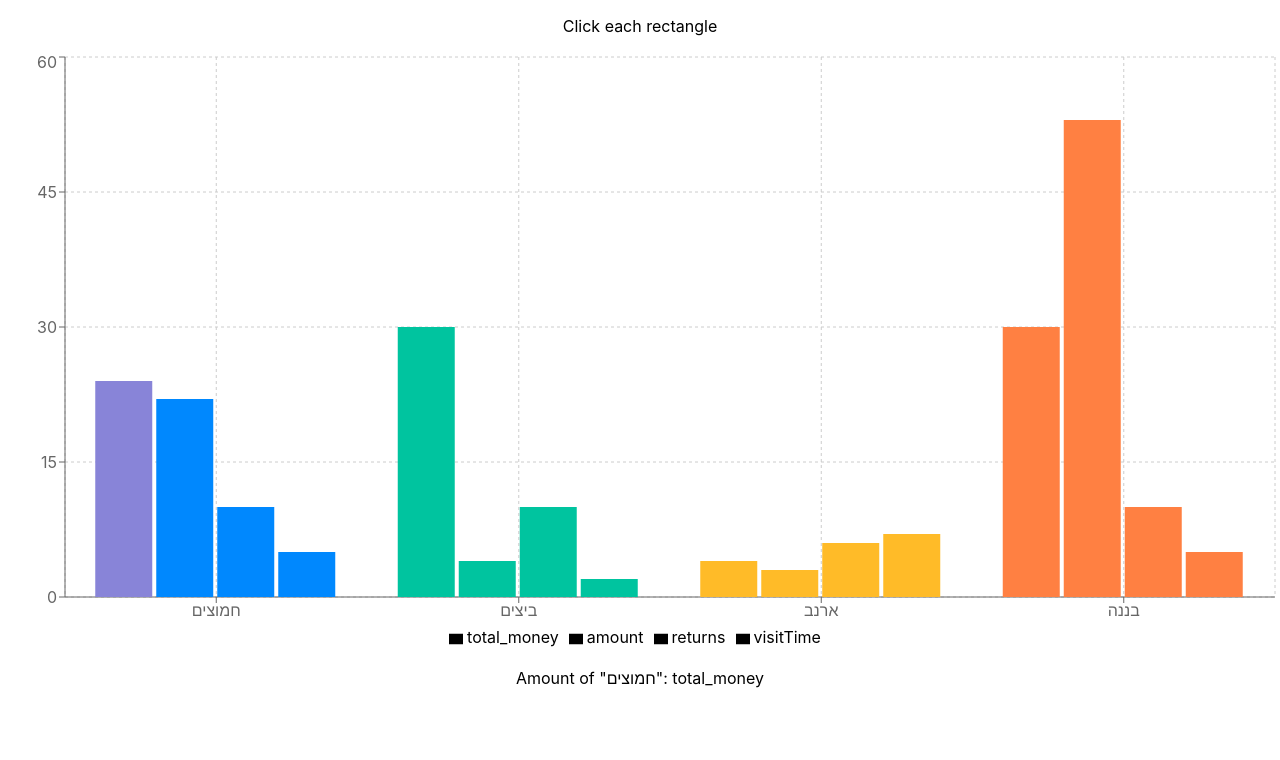
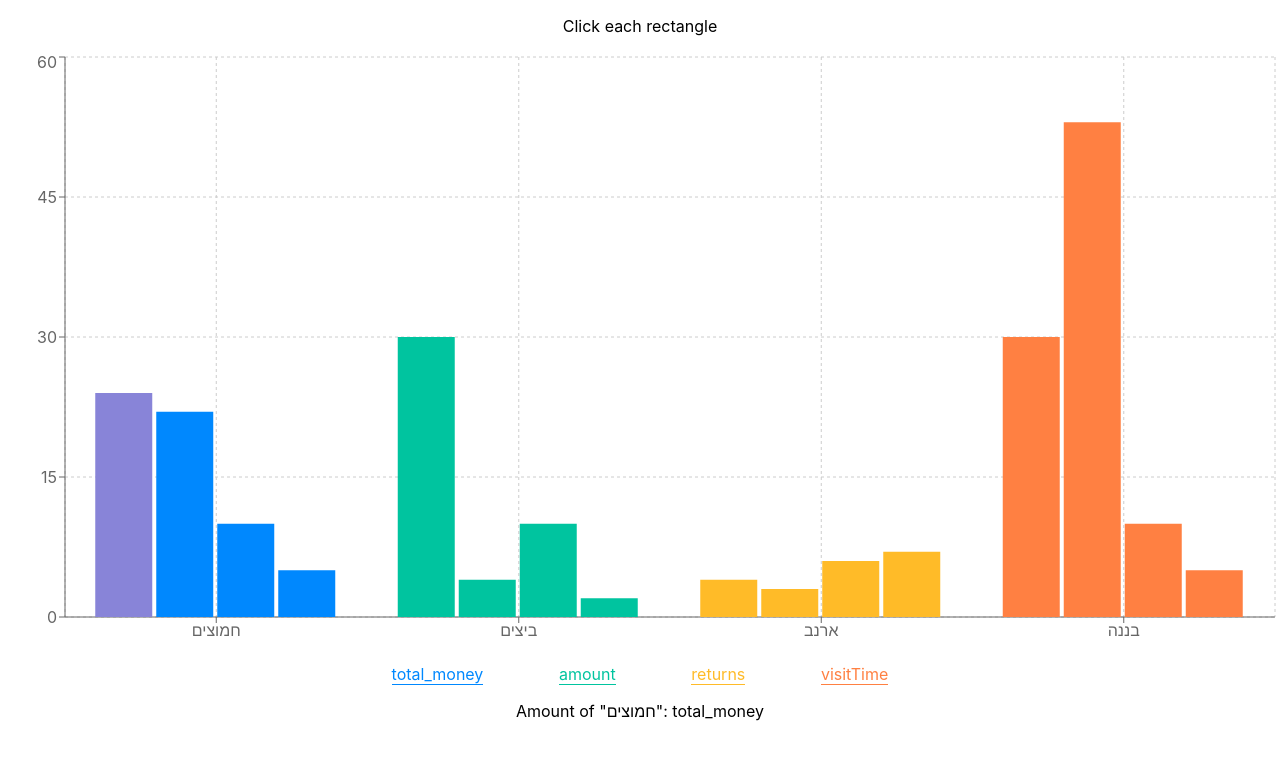
Before and after one commit to Galzooz1/yotam-charts, a React (Vite) app: page / in a window 1280 px wide. Shown: the top 760 px of the page. Built offline with nearby package versions, Linux system fonts and the light colour scheme.

Commit message:
legend-colors

```diff
--- a/src/graph/charts.tsx
+++ b/src/graph/charts.tsx
@@ -43,14 +43,14 @@ const Charts: React.FC<ChartsProps> = () => {
     );
 
     const changeGraph = (e: any) => {
-        let buttonData: any = e.value;
+        let buttonData: any = e;
         let tempData: any = data;
-        let changeKeys: any = keys;
+        let changeKeys: any = { ...keys };
         console.log(changeKeys)
-        if(changeKeys.keyStatus[buttonData]) {
+        if (changeKeys.keyStatus[buttonData]) {
             changeKeys.keyStatus[buttonData] = false;
             changeKeys.key.splice(changeKeys.key.indexOf(buttonData), 1)
-        }else {
+        } else {
             changeKeys.keyStatus[buttonData] = true;
             changeKeys.key.push(buttonData);
         }
@@ -67,7 +67,6 @@ const Charts: React.FC<ChartsProps> = () => {
                     <XAxis dataKey="name" />
                     <YAxis />
                     <Tooltip />
-                    <Legend onClick={changeGraph} />
                     {keys.key.map((item: any, dataIndex: any) => {
                         return (
                             <Bar key={item} dataKey={item}>
@@ -86,6 +85,13 @@ const Charts: React.FC<ChartsProps> = () => {
                     })}
                 </BarChart>
             </ResponsiveContainer>
+            <div style={{ display: "flex", justifyContent: "space-evenly", width: "50%", margin: "12px auto" }}>
+                {dataKeys.map((item: any, i: number) => {
+                    return (
+                        <div onClick={() => changeGraph(item)} style={{ margin: "0 4px", borderBottom: `${keys.groupColors[i]} 1px solid`, color:`${keys.groupColors[i]}`}} key={item}>{item}</div>
+                    )
+                })}
+            </div>
             <p className="content">{`Amount of "${activeItem.name}": ${activeKey}`}</p>
         </div>
     )
```
